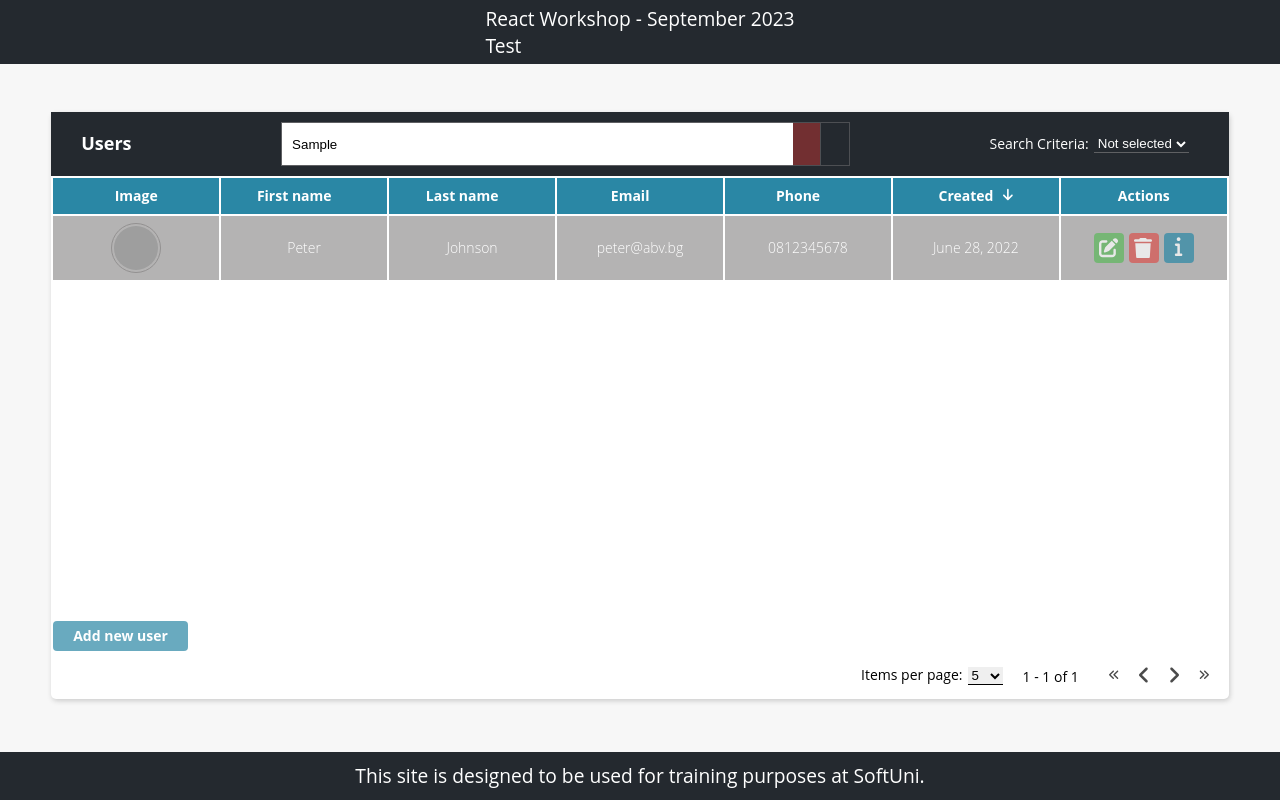
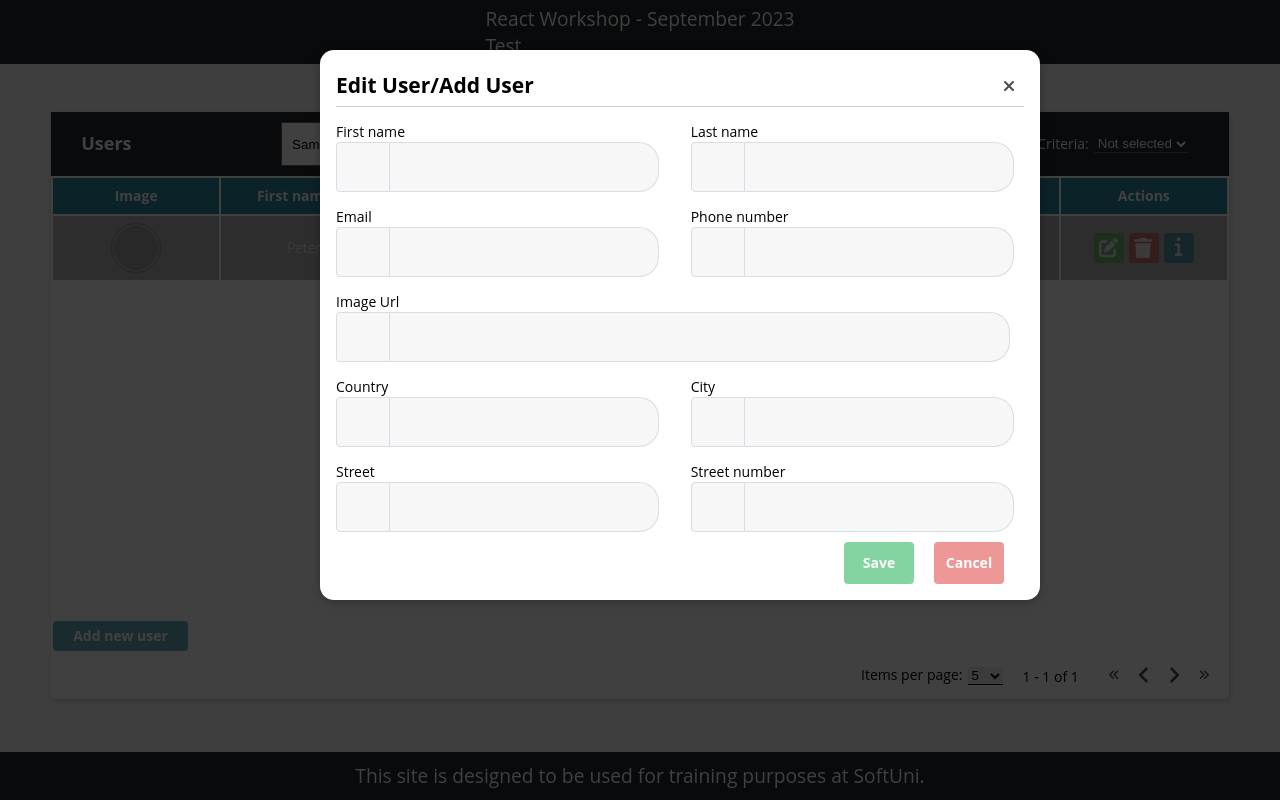
Before and after one commit to zhishopov/su-user-list-workshop, a React (Vite) app in the folder client/: page / in a window 1280 px wide. Both pictures are taken after typing "Sample" into the empty fields and a click on the button "Add new user". Built offline with nearby package versions, Linux system fonts and the light colour scheme; grey boxes are pictures that could not be loaded.

Commit message:
Show add user form

```diff
--- a/client/src/components/AddUserButton.jsx
+++ b/client/src/components/AddUserButton.jsx
@@ -1,7 +1,19 @@
+import { useState } from "react";
+import UserForm from "./UserForm";
+
 export default function AddUserButton() {
+  const [showForm, setShowForm] = useState(false);
+
+  const showUserForm = () => {
+    setShowForm(!showForm);
+  };
+
   return (
     <>
-      <button className="btn-add btn">Add new user</button>
+      <button className="btn-add btn" onClick={showUserForm}>
+        Add new user
+      </button>
+      {showForm && <UserForm></UserForm>}
     </>
   );
 }
--- /dev/null
+++ b/client/src/components/UserForm.jsx
@@ -0,0 +1,132 @@
+export default function UserForm() {
+  return (
+    <>
+      <div className="overlay">
+        <div className="backdrop" />
+        <div className="modal">
+          <div className="user-container">
+            <header className="headers">
+              <h2>Edit User/Add User</h2>
+              <button className="btn close">
+                <svg
+                  aria-hidden="true"
+                  focusable="false"
+                  data-prefix="fas"
+                  data-icon="xmark"
+                  className="svg-inline--fa fa-xmark"
+                  role="img"
+                  xmlns="http://www.w3.org/2000/svg"
+                  viewBox="0 0 320 512"
+                >
+                  <path
+                    fill="currentColor"
+                    d="M310.6 361.4c12.5 12.5 12.5 32.75 0 45.25C304.4 412.9 296.2 416 288 416s-16.38-3.125-22.62-9.375L160 301.3L54.63 406.6C48.38 412.9 40.19 416 32 416S15.63 412.9 9.375 406.6c-12.5-12.5-12.5-32.75 0-45.25l105.4-105.4L9.375 150.6c-12.5-12.5-12.5-32.75 0-45.25s32.75-12.5 45.25 0L160 210.8l105.4-105.4c12.5-12.5 32.75-12.5 45.25 0s12.5 32.75 0 45.25l-105.4 105.4L310.6 361.4z"
+                  />
+                </svg>
+              </button>
+            </header>
+            <form>
+              <div className="form-row">
+                <div className="form-group">
+                  <label htmlFor="firstName">First name</label>
+                  <div className="input-wrapper">
+                    <span>
+                      <i className="fa-solid fa-user" />
+                    </span>
+                    <input id="firstName" name="firstName" type="text" />
+                  </div>
+                </div>
+                <div className="form-group">
+                  <label htmlFor="lastName">Last name</label>
+                  <div className="input-wrapper">
+                    <span>
+                      <i className="fa-solid fa-user" />
+                    </span>
+                    <input id="lastName" name="lastName" type="text" />
+                  </div>
+                </div>
+              </div>
+              <div className="form-row">
+                <div className="form-group">
+                  <label htmlFor="email">Email</label>
+                  <div className="input-wrapper">
+                    <span>
+                      <i className="fa-solid fa-envelope" />
+                    </span>
+                    <input id="email" name="email" type="text" />
+                  </div>
+                </div>
+                <div className="form-group">
+                  <label htmlFor="phoneNumber">Phone number</label>
+                  <div className="input-wrapper">
+                    <span>
+                      <i className="fa-solid fa-phone" />
+                    </span>
+                    <input id="phoneNumber" name="phoneNumber" type="text" />
+                  </div>
+                </div>
+              </div>
+              <div className="form-group long-line">
+                <label htmlFor="imageUrl">Image Url</label>
+                <div className="input-wrapper">
+                  <span>
+                    <i className="fa-solid fa-image" />
+                  </span>
+                  <input id="imageUrl" name="imageUrl" type="text" />
+                </div>
+              </div>
+              <div className="form-row">
+                <div className="form-group">
+                  <label htmlFor="country">Country</label>
+                  <div className="input-wrapper">
+                    <span>
+                      <i className="fa-solid fa-map" />
+                    </span>
+                    <input id="country" name="country" type="text" />
+                  </div>
+                </div>
+                <div className="form-group">
+                  <label htmlFor="city">City</label>
+                  <div className="input-wrapper">
+                    <span>
+                      <i className="fa-solid fa-city" />
+                    </span>
+                    <input id="city" name="city" type="text" />
+                  </div>
+                </div>
+              </div>
+              <div className="form-row">
+                <div className="form-group">
+                  <label htmlFor="street">Street</label>
+                  <div className="input-wrapper">
+                    <span>
+                      <i className="fa-solid fa-map" />
+                    </span>
+                    <input id="street" name="street" type="text" />
+                  </div>
+                </div>
+                <div className="form-group">
+                  <label htmlFor="streetNumber">Street number</label>
+                  <div className="input-wrapper">
+                    <span>
+                      <i className="fa-solid fa-house-chimney" />
+                    </span>
+                    <input id="streetNumber" name="streetNumber" type="text" />
+                  </div>
+                </div>
+              </div>
+              <div id="form-actions">
+                <button id="action-save" className="btn" type="submit">
+                  Save
+                </button>
+                <button id="action-cancel" className="btn" type="button">
+                  Cancel
+                </button>
+              </div>
+            </form>
+          </div>
+        </div>
+      </div>
+    </>
+  );
+}
```
